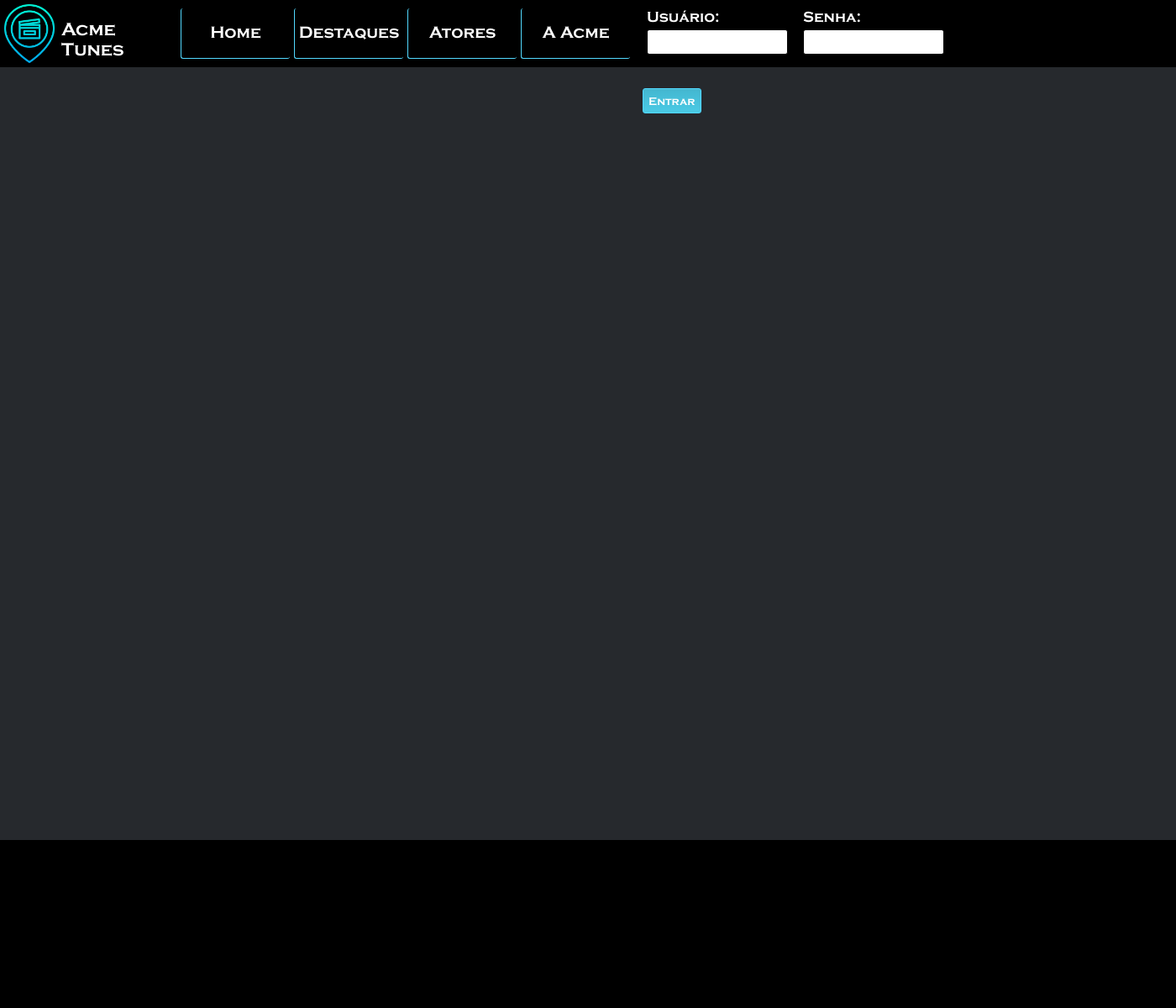
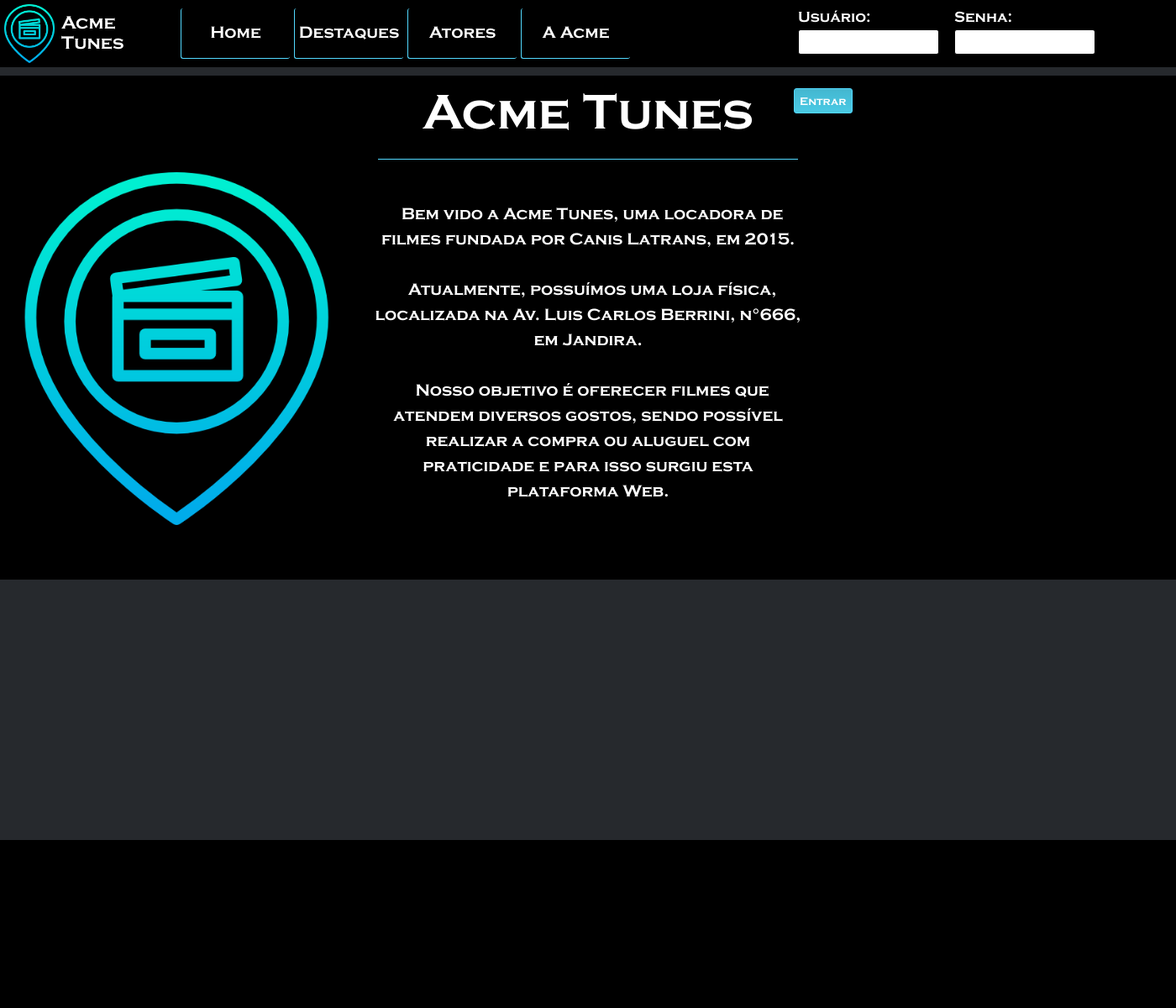
Before and after one commit to KailanySousa/LPW, a PHP site: page /sobre.php in a window 1400 px wide. Shown: the whole page at 84% size. Run offline with PHP 8.4, Linux system fonts and the light colour scheme.

Commit message:
Sobre em andamento

```diff
--- a/projetoAcmeTunes/css/fale_conosco.css
+++ b/projetoAcmeTunes/css/fale_conosco.css
@@ -13,13 +13,12 @@
 }
 
 #caixa-fale-conosco{
-    width: 1000px;
+    width: inherit;
     min-height: inherit;
     max-height: auto;
     overflow: hidden;
     float: left;
     background-color: black;
-    margin-left: 60px;
 }
 
 #titulo{
--- a/projetoAcmeTunes/css/menu.css
+++ b/projetoAcmeTunes/css/menu.css
@@ -84,7 +84,7 @@ a:any-link{
     color: white;
     font-size: 22px;
     box-sizing: border-box;
-    padding-top: 18px;
+    padding-top: 10px;
     padding-left: 3px;
     font-family: fonte;
 }
@@ -164,6 +164,7 @@ a:any-link{
     width: 440px;
     height: inherit;
     float: left;
+    margin-left: 180px;
 }
 
 .caixa-login{
@@ -238,7 +239,7 @@ a:any-link{
     min-height: 1000px;
     max-height: auto;
     overflow: hidden;
-
+    clear: both;
 
 }
 
--- /dev/null
+++ b/projetoAcmeTunes/css/sobre.css
@@ -0,0 +1,56 @@
+/* ######################## CONTEUDO ########################*/
+#caixa-conteudo{
+    box-sizing: border-box;
+    padding-top: 100px;
+}
+#conteudo{
+    width: inherit;
+    min-height: 600px;
+    max-height: auto;
+    overflow: hidden;
+    margin-bottom: 10px;
+    margin-top: -10px;
+    background-color: black;
+}
+
+
+#titulo{
+    width: 500px;
+    height: 100px;
+    text-align: center;
+    box-sizing: border-box;
+    padding-top: 10px;
+    font-size: 30px;
+    border-bottom: solid 1px #52D9FF;
+    color: white;
+}
+
+#texto{
+    width: 510px;
+    height: 400px;
+    line-height: 1.5;
+    margin-top: 20px;
+    margin-left: 25px;
+    text-align: center;
+    font-size: 20px;
+    float: left;
+}
+
+#texto p{
+    box-sizing: border-box;
+    padding-top: 30px;
+}
+
+#texto p::first-letter{
+    box-sizing: border-box;
+    padding-left: 10px;
+}
+
+#img-logo{
+    width: 420px;
+    height: 420px;
+    background-image: url(../img/location.png);
+    background-size: cover;
+    float: left;
+    margin-top: 15px;
+}
--- a/projetoAcmeTunes/fale_conosco.php
+++ b/projetoAcmeTunes/fale_conosco.php
@@ -17,7 +17,7 @@
 
         <div id="caixa-conteudo" class="center">
 
-            <div style="margin-left: 150px;" id="conteudo">
+            <div id="conteudo">
 
                 <div id="caixa-fale-conosco">
                     <div id="titulo" class="center"> <h1>Fale Conosco </h1></div>
--- a/projetoAcmeTunes/sobre.php
+++ b/projetoAcmeTunes/sobre.php
@@ -6,7 +6,7 @@
         </title>
 
         <link rel="stylesheet" type="text/css" href="css/menu.css">
-        <link rel="stylesheet" type="text/css" href="css/fale_conosco.css">
+        <link rel="stylesheet" type="text/css" href="css/sobre.css">
 
         <meta charset="utf-8">
     </head>
@@ -17,9 +17,20 @@
 
         <div id="caixa-conteudo" class="center">
 
-            <div style="margin-left: 150px;" id="conteudo">
-
-
+            <div id="conteudo">
+                <div id="titulo" class="center"> <h1>Acme Tunes</h1></div>
+                <div id="img-logo"></div>
+                <div id="texto">
+                    <p>
+                        Bem vido a Acme Tunes, uma locadora de filmes fundada por Canis Latrans, em 2015.
+                    </p>
+                    <p>
+                        Atualmente, possuímos uma loja física, localizada na Av. Luis Carlos Berrini, n°666, em Jandira.
+                    </p>
+                    <p>
+                        Nosso objetivo é oferecer filmes que atendem diversos gostos, sendo possível realizar a compra ou aluguel com praticidade e para isso surgiu esta plataforma Web.
+                    </p>
+                </div>
             </div>
         </div>
         <footer class="center">
```
